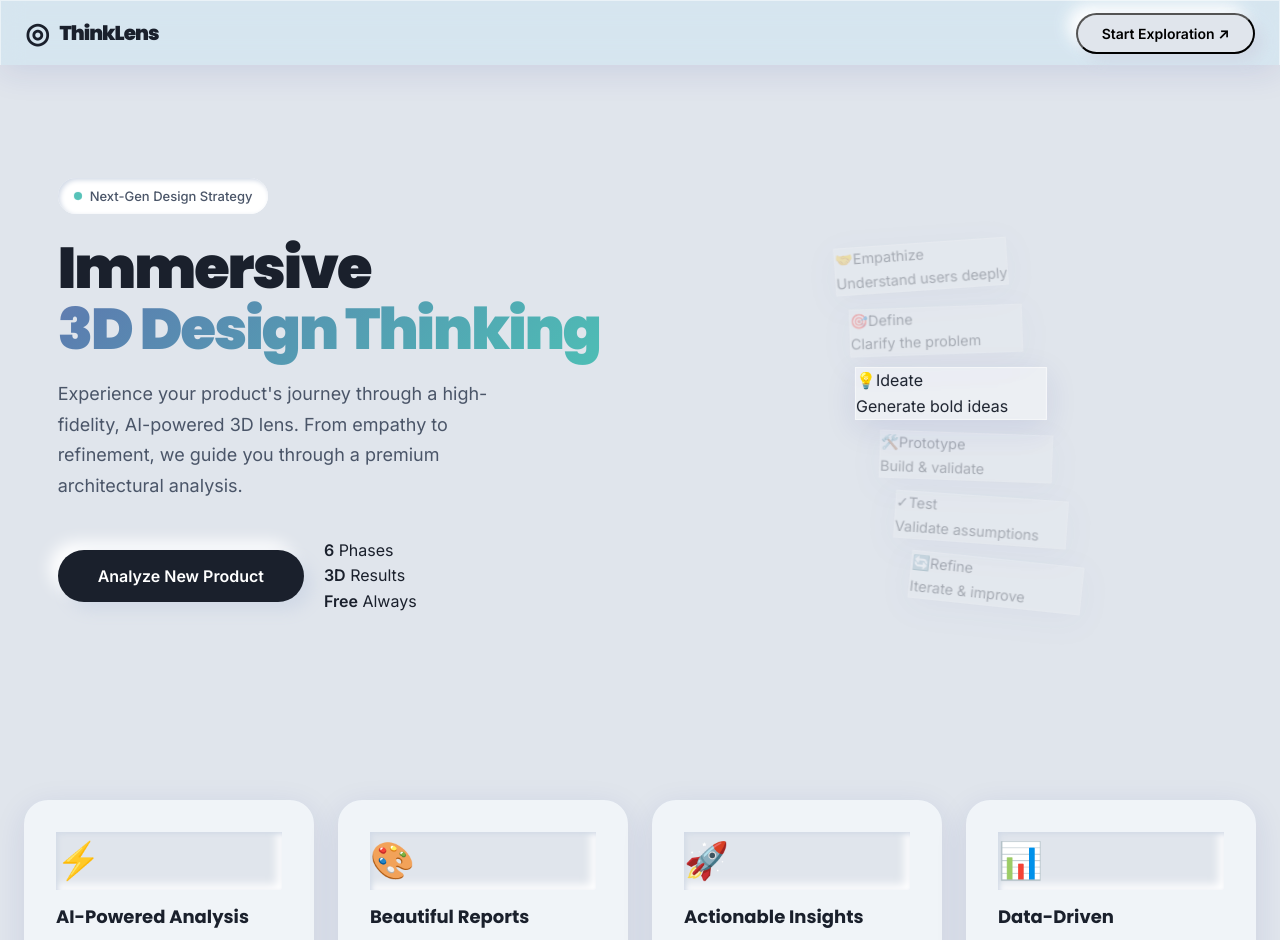
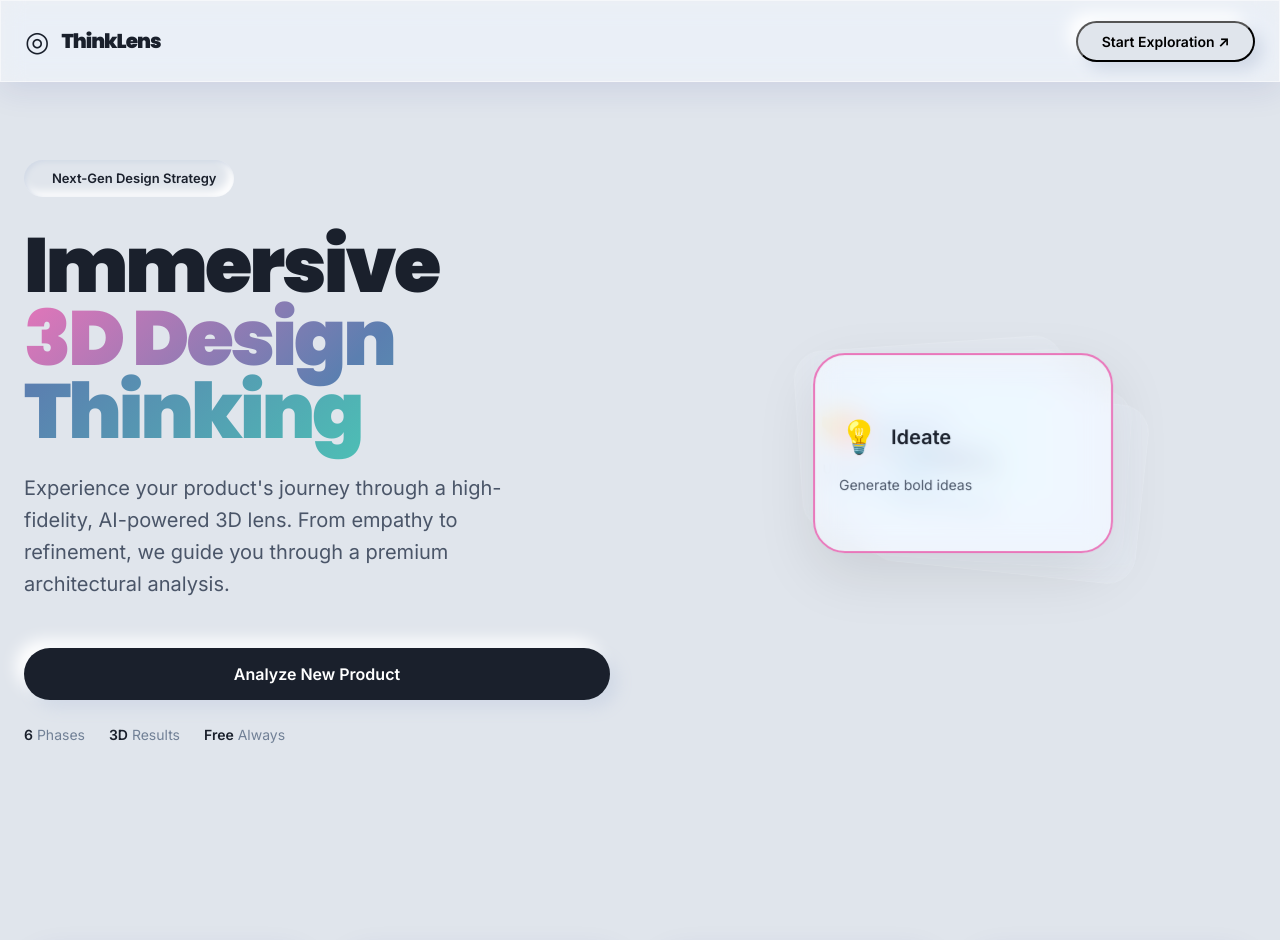
Before and after one commit to Pratik7897/design-thinking-platform, a React (Vite) app: page / in a window 1280 px wide. Shown: the top 940 px of the page. Built offline with nearby package versions, Linux system fonts and the light colour scheme.

Commit message:
refactor: redesign landing page hero, navigation, and benefit sections with updated layout and styling

```diff
--- a/src/pages/LandingPage.css
+++ b/src/pages/LandingPage.css
@@ -1,7 +1,8 @@
 /* ── LANDING PAGE ── */
 .landing {
   min-height: 100vh;
-  background: var(--bg-primary);
+  display: flex;
+  flex-direction: column;
 }
 
 /* NAV */
@@ -11,47 +12,34 @@
   left: 0;
   right: 0;
   z-index: 100;
-  backdrop-filter: blur(12px);
-  background: rgba(212, 229, 240, 0.85);
-  border-bottom: 1px solid var(--border-color);
+  border-bottom: 1px solid var(--glass-border);
 }
 
 .nav-inner {
   display: flex;
   align-items: center;
   justify-content: space-between;
-  height: 64px;
+  height: 80px;
 }
 
 .nav-logo {
   display: flex;
   align-items: center;
-  gap: 10px;
-}
-
-.logo-icon {
-  font-size: 28px;
-  color: var(--text-primary);
-  font-weight: 900;
+  gap: 12px;
 }
 
 .logo-text {
   font-family: 'Poppins', sans-serif;
-  font-weight: 800;
-  font-size: 20px;
+  font-weight: 900;
+  font-size: 24px;
   color: var(--text-primary);
-  letter-spacing: -0.5px;
-}
-
-.nav-cta {
-  padding: 10px 20px;
-  font-size: 14px;
+  letter-spacing: -1px;
 }
 
 /* HERO */
 .hero {
-  padding: 120px 0 80px;
-  min-height: 100vh;
+  padding: 160px 0 100px;
+  min-height: 90vh;
   display: flex;
   align-items: center;
 }
@@ -59,284 +47,122 @@
 .hero-inner {
   display: grid;
   grid-template-columns: 1fr 1fr;
-  gap: 80px;
+  gap: 60px;
   align-items: center;
 }
 
 .hero-badge {
   display: inline-flex;
   align-items: center;
-  gap: 8px;
-  background: white;
-  border: 1px solid var(--border-color);
-  padding: 8px 16px;
+  gap: 10px;
+  padding: 8px 18px;
   border-radius: var(--radius-full);
   font-size: 13px;
-  font-weight: 500;
-  color: var(--text-secondary);
-  margin-bottom: 24px;
-}
-
-.badge-dot {
-  width: 8px;
-  height: 8px;
-  border-radius: 50%;
-  background: var(--test);
-  animation: pulse 2s ease-in-out infinite;
+  font-weight: 700;
+  color: var(--text-primary);
+  margin-bottom: 32px;
 }
 
 .hero-title {
-  font-size: clamp(36px, 4.5vw, 60px);
-  font-weight: 900;
+  font-size: clamp(48px, 6vw, 84px);
+  font-weight: 950;
   color: var(--text-primary);
-  letter-spacing: -2px;
-  margin-bottom: 20px;
-  line-height: 1.05;
+  letter-spacing: -3px;
+  margin-bottom: 24px;
+  line-height: 0.95;
 }
 
 .hero-title-gradient {
   background: linear-gradient(135deg, #E975BA, #5B7FB0, #4DBFB5);
-  background-size: 200% auto;
   -webkit-background-clip: text;
   -webkit-text-fill-color: transparent;
-  background-clip: text;
-  animation: gradientShift 4s ease infinite;
 }
 
 .hero-subtitle {
-  font-size: 18px;
+  font-size: 20px;
   color: var(--text-secondary);
-  line-height: 1.7;
-  margin-bottom: 36px;
-  max-width: 480px;
+  line-height: 1.6;
+  margin-bottom: 48px;
+  max-width: 520px;
 }
 
 .hero-actions {
   display: flex;
-  align-items: center;
-  gap: 20px;
-  margin-bottom: 48px;
-  flex-wrap: wrap;
+  flex-direction: column;
+  gap: 24px;
 }
 
-.btn-hero-primary {
-  display: inline-flex;
-  align-items: center;
-  gap: 12px;
-  background: var(--text-primary);
-  color: white;
-  border: none;
-  padding: 16px 32px;
-  border-radius: var(--radius-full);
-  font-size: 16px;
-  font-weight: 700;
-  font-family: 'Poppins', sans-serif;
-  cursor: pointer;
-  transition: all 0.3s ease;
-  position: relative;
-  overflow: hidden;
+.hero-stats-mini {
+  display: flex;
+  gap: 24px;
 }
 
-.btn-hero-primary::before {
-  content: '';
-  position: absolute;
-  inset: 0;
-  background: linear-gradient(135deg, #E975BA33, #5B7FB033);
-  opacity: 0;
-  transition: opacity 0.3s;
-}
-
-.btn-hero-primary:hover::before { opacity: 1; }
-.btn-hero-primary:hover { transform: translateY(-3px); box-shadow: var(--shadow-lg); }
-
-.btn-arrow {
-  font-size: 20px;
-  transition: transform 0.3s ease;
-}
-
-.btn-hero-primary:hover .btn-arrow { transform: translateX(4px); }
-
-.hero-note {
-  font-size: 13px;
+.stat-item {
+  font-size: 14px;
   color: var(--text-muted);
 }
 
-.hero-stats {
-  display: flex;
-  align-items: center;
-  gap: 32px;
+.stat-item strong {
+  color: var(--text-primary);
+  font-weight: 800;
 }
 
-.stat {
-  display: flex;
-  flex-direction: column;
-  gap: 2px;
-}
-
-.stat-number {
-  font-family: 'Poppins', sans-serif;
-  font-size: 28px;
-  font-weight: 800;
-  color: var(--text-primary);
-  line-height: 1;
-}
-
-.stat-label {
-  font-size: 12px;
-  color: var(--text-muted);
-  font-weight: 500;
-}
-
-.stat-divider {
-  width: 1px;
-  height: 40px;
-  background: var(--border-color);
-}
-
-/* CIRCULAR DIAGRAM */
+/* HERO VISUAL STACK */
 .hero-visual {
-  position: relative;
-  display: flex;
-  flex-direction: column;
-  align-items: center;
-  gap: 20px;
-}
-
-.circular-diagram {
-  position: relative;
-  width: 380px;
-  height: 380px;
-  margin-bottom: 140px;
-}
-
-.diagram-svg {
-  position: absolute;
-  inset: 0;
-  width: 100%;
-  height: 100%;
-}
-
-.diagram-center {
-  position: absolute;
-  top: 50%;
-  left: 50%;
-  transform: translate(-50%, -50%);
-  text-align: center;
-  z-index: 5;
-  background: white;
-  border-radius: 50%;
-  width: 130px;
-  height: 130px;
-  display: flex;
-  flex-direction: column;
-  align-items: center;
-  justify-content: center;
-  box-shadow: var(--shadow-md);
-}
-
-.center-text {
-  font-family: 'Poppins', sans-serif;
-  font-weight: 900;
-  font-size: 15px;
-  color: var(--text-primary);
-  letter-spacing: -0.5px;
-  line-height: 1.1;
-}
-
-.center-text-2 { color: var(--text-secondary); }
-
-.center-subtext {
-  font-size: 9px;
-  color: var(--text-muted);
-  margin-top: 4px;
-  font-weight: 500;
-}
-
-.phase-node {
-  position: absolute;
-  transform: translate(-50%, -50%);
-  display: flex;
-  flex-direction: column;
-  align-items: center;
-  gap: 4px;
-  cursor: pointer;
-  transition: all 0.3s ease;
-  z-index: 10;
-}
-
-.phase-node-icon {
-  width: 44px;
-  height: 44px;
-  background: var(--phase-color);
-  border-radius: 50%;
+  perspective: 2000px;
+  height: 400px;
   display: flex;
   align-items: center;
   justify-content: center;
-  font-size: 20px;
-  box-shadow: 0 4px 12px rgba(0,0,0,0.12);
-  transition: all 0.3s ease;
 }
 
-.phase-node--active .phase-node-icon {
-  box-shadow: 0 8px 24px rgba(0,0,0,0.2);
-  border: 3px solid white;
+.hero-card-stack {
+  position: relative;
+  width: 300px;
+  height: 200px;
+  transform-style: preserve-3d;
 }
 
-.phase-node-label {
-  font-family: 'Poppins', sans-serif;
-  font-size: 10px;
-  font-weight: 700;
-  color: var(--text-primary);
-  letter-spacing: 0.5px;
-  text-transform: uppercase;
-  background: white;
-  padding: 2px 8px;
-  border-radius: var(--radius-full);
-  box-shadow: var(--shadow-sm);
-  white-space: nowrap;
+.hero-card-layered {
+  position: absolute;
+  inset: 0;
+  padding: 24px;
+  border-radius: var(--radius-xl);
+  border: 1px solid var(--glass-border);
+  display: flex;
+  flex-direction: column;
+  justify-content: center;
+  gap: 12px;
+  box-shadow: var(--shadow-xl);
 }
 
-.active-phase-card {
-  position: relative;
-  z-index: 20;
+.hero-card-layered.active {
+  border: 2px solid var(--phase-color);
+  box-shadow: 0 20px 60px rgba(0,0,0,0.1);
+}
+
+.layered-header {
   display: flex;
   align-items: center;
   gap: 12px;
-  background: white;
-  border-radius: var(--radius-lg);
-  padding: 16px 24px;
-  box-shadow: var(--shadow-md);
-  border-left: 4px solid var(--phase-color);
-  min-width: 240px;
 }
 
-.apc-emoji { font-size: 28px; }
-
-.apc-name {
-  font-family: 'Poppins', sans-serif;
-  font-weight: 700;
-  font-size: 16px;
+.layered-emoji { font-size: 32px; }
+.layered-name {
+  font-size: 20px;
+  font-weight: 800;
   color: var(--text-primary);
 }
 
-.apc-desc {
-  font-size: 13px;
-  color: var(--text-muted);
+.layered-desc {
+  font-size: 14px;
+  color: var(--text-secondary);
+  line-height: 1.5;
 }
 
-/* BENEFITS */
-.benefits {
+/* BENEFITS 3D */
+.benefits-3d {
   padding: 100px 0;
-  background: white;
-}
-
-.section-title {
-  font-size: clamp(28px, 3vw, 42px);
-  font-weight: 800;
-  text-align: center;
-  color: var(--text-primary);
-  margin-bottom: 56px;
-  letter-spacing: -1px;
 }
 
 .benefits-grid {
@@ -346,169 +172,63 @@
 }
 
 .benefit-card {
-  padding: 32px;
-  background: var(--bg-primary);
-  border-radius: var(--radius-lg);
-  border: 1px solid var(--border-color);
-  transition: all 0.3s ease;
-  cursor: default;
+  padding: 40px 32px;
+  border-radius: var(--radius-xl);
+  text-align: center;
 }
 
 .benefit-icon {
-  font-size: 36px;
-  margin-bottom: 16px;
+  width: 60px;
+  height: 60px;
+  margin: 0 auto 24px;
+  display: flex;
+  align-items: center;
+  justify-content: center;
+  font-size: 32px;
+  border-radius: 16px;
 }
 
 .benefit-title {
-  font-size: 18px;
-  font-weight: 700;
+  font-size: 20px;
+  font-weight: 800;
   color: var(--text-primary);
-  margin-bottom: 10px;
+  margin-bottom: 12px;
 }
 
 .benefit-desc {
-  font-size: 14px;
+  font-size: 15px;
   color: var(--text-secondary);
   line-height: 1.6;
 }
 
-/* PHASES PREVIEW */
-.phases-preview {
-  padding: 100px 0;
-}
-
-.phases-list {
-  display: flex;
-  flex-direction: column;
-  gap: 12px;
-  max-width: 800px;
-  margin: 0 auto;
-}
-
-.phase-preview-item {
-  display: grid;
-  grid-template-columns: 40px 16px 1fr 1fr;
-  align-items: center;
-  gap: 16px;
-  padding: 20px 24px;
-  background: white;
-  border-radius: var(--radius-md);
-  border: 1px solid var(--border-color);
-  transition: all 0.3s ease;
-}
-
-.phase-preview-item:hover {
-  transform: translateX(8px);
-  box-shadow: var(--shadow-md);
-  border-left: 4px solid var(--phase-color);
-}
-
-.phase-preview-number {
-  font-family: 'Poppins', sans-serif;
-  font-weight: 800;
-  font-size: 13px;
-  color: var(--text-muted);
-}
-
-.phase-preview-dot {
-  width: 12px;
-  height: 12px;
-  border-radius: 50%;
-}
-
-.phase-preview-info {
-  display: flex;
-  align-items: center;
-  gap: 10px;
-}
-
-.phase-preview-emoji { font-size: 20px; }
-
-.phase-preview-name {
-  font-family: 'Poppins', sans-serif;
-  font-weight: 700;
-  font-size: 16px;
-  color: var(--text-primary);
-}
-
-.phase-preview-desc {
-  font-size: 14px;
-  color: var(--text-muted);
-  text-align: right;
-}
-
-/* CTA */
-.cta-section {
-  padding: 100px 0;
-  background: white;
-}
-
-.cta-box {
-  text-align: center;
-  background: linear-gradient(135deg, var(--text-primary) 0%, #2d2d4e 100%);
-  border-radius: var(--radius-xl);
-  padding: 80px 60px;
-  display: flex;
-  flex-direction: column;
-  align-items: center;
-  gap: 20px;
-}
-
-.cta-title {
-  font-size: clamp(32px, 3.5vw, 48px);
-  font-weight: 900;
-  color: white;
-  letter-spacing: -1.5px;
-}
-
-.cta-subtitle {
-  font-size: 18px;
-  color: rgba(255,255,255,0.7);
-  max-width: 400px;
-}
-
-.cta-box .btn-hero-primary {
-  background: white;
-  color: var(--text-primary);
-}
-
-.cta-box .btn-hero-primary:hover {
-  background: rgba(255,255,255,0.9);
-}
-
 /* FOOTER */
 .landing-footer {
-  padding: 32px 0;
-  background: var(--bg-primary);
-  border-top: 1px solid var(--border-color);
+  margin-top: auto;
+  padding: 40px 0;
+  border-top: 1px solid var(--glass-border);
 }
 
 .footer-inner {
   display: flex;
+  justify-content: space-between;
   align-items: center;
-  justify-content: space-between;
 }
 
 .footer-copy {
-  font-size: 13px;
+  font-size: 14px;
   color: var(--text-muted);
+  font-weight: 500;
 }
 
-/* RESPONSIVE */
 @media (max-width: 1024px) {
   .hero-inner { grid-template-columns: 1fr; text-align: center; }
-  .hero-subtitle { margin: 0 auto 36px; }
-  .hero-actions { justify-content: center; }
-  .hero-stats { justify-content: center; }
-  .hero-visual { margin-top: -20px; }
+  .hero-subtitle { margin: 0 auto 48px; }
+  .hero-visual { height: 350px; }
   .benefits-grid { grid-template-columns: repeat(2, 1fr); }
+  .hero-actions { align-items: center; }
 }
 
 @media (max-width: 640px) {
-  .hero { padding: 100px 0 60px; }
-  .circular-diagram { width: 280px; height: 280px; }
   .benefits-grid { grid-template-columns: 1fr; }
-  .phase-preview-item { grid-template-columns: 32px 12px 1fr; }
-  .phase-preview-desc { display: none; }
-  .footer-inner { flex-direction: column; gap: 12px; text-align: center; }
+  .footer-inner { flex-direction: column; gap: 24px; text-align: center; }
 }
```
